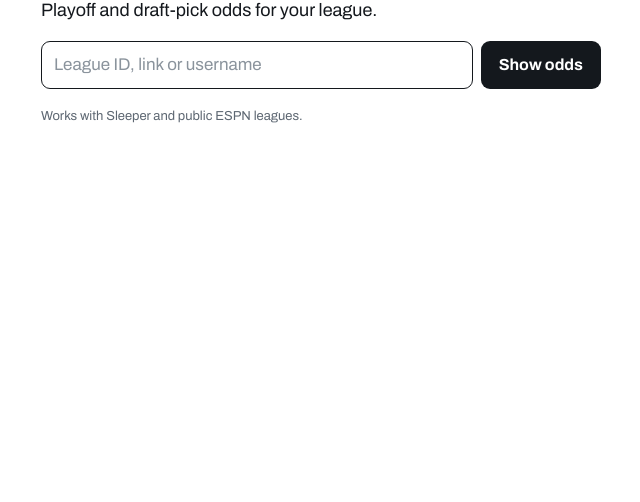
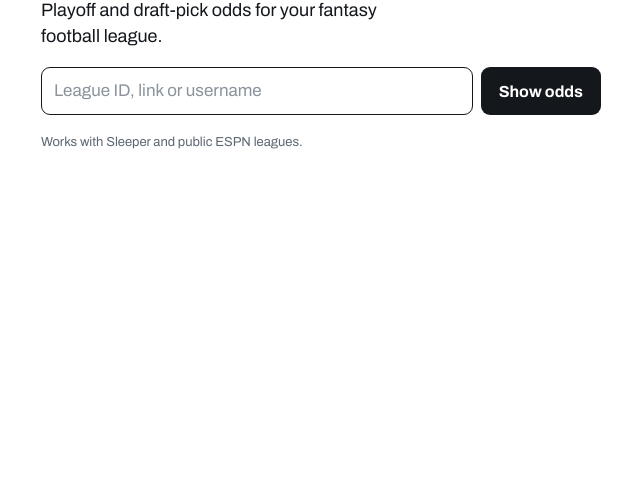
Before and after one commit to mbitner-5/league-odds, a plain HTML site: page next/index.html in a window 1280 px wide. Shown: the part 298-800 px from the top of the page, without its empty margins (63-703 px from the left). Drawn offline with Linux system fonts and the light colour scheme.

Commit message:
Home page: your fantasy football league
Co-Authored-By: Claude Fable 5.2 <noreply@anthropic.com>
Claude-Session: https://claude.ai/code/session_01HpVsEyUbF6d1eJTXewqdGt

```diff
--- a/next/index.html
+++ b/next/index.html
@@ -339,7 +339,7 @@ h1.long { font-size: clamp(30px, 8vw, 52px); line-height: 0.96; }
 <div class="wrap">
   <section id="start" class="start" hidden>
     <h1>Playoffs &amp; Picks</h1>
-    <p class="lede">Playoff and draft-pick odds for your league.</p>
+    <p class="lede">Playoff and draft-pick odds for your fantasy football league.</p>
     <form class="go" id="go" autocomplete="off">
       <input id="q" type="text" inputmode="text" autocapitalize="none" autocorrect="off" spellcheck="false" aria-label="Sleeper league ID, league link or username, or an ESPN league link" placeholder="League ID, link or username">
       <button class="btn" type="submit" id="go-btn">Show odds</button>
```
